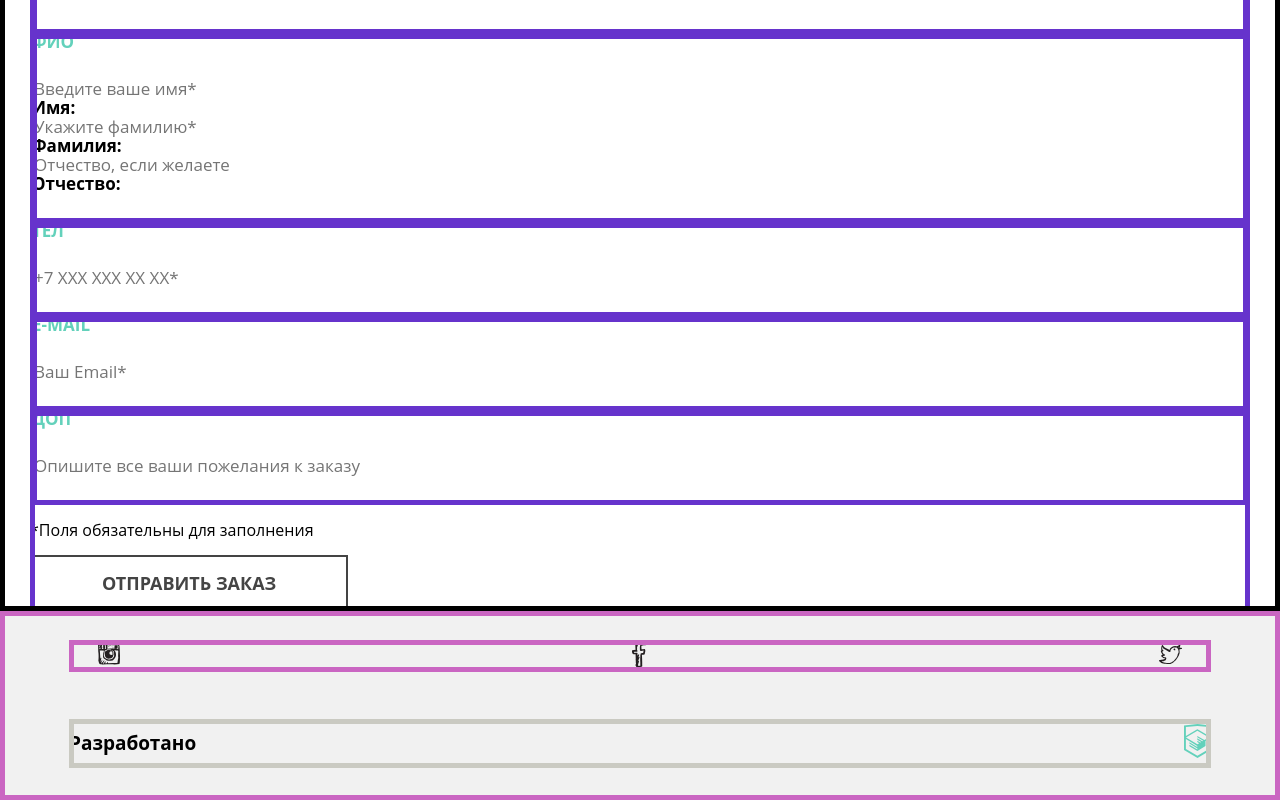
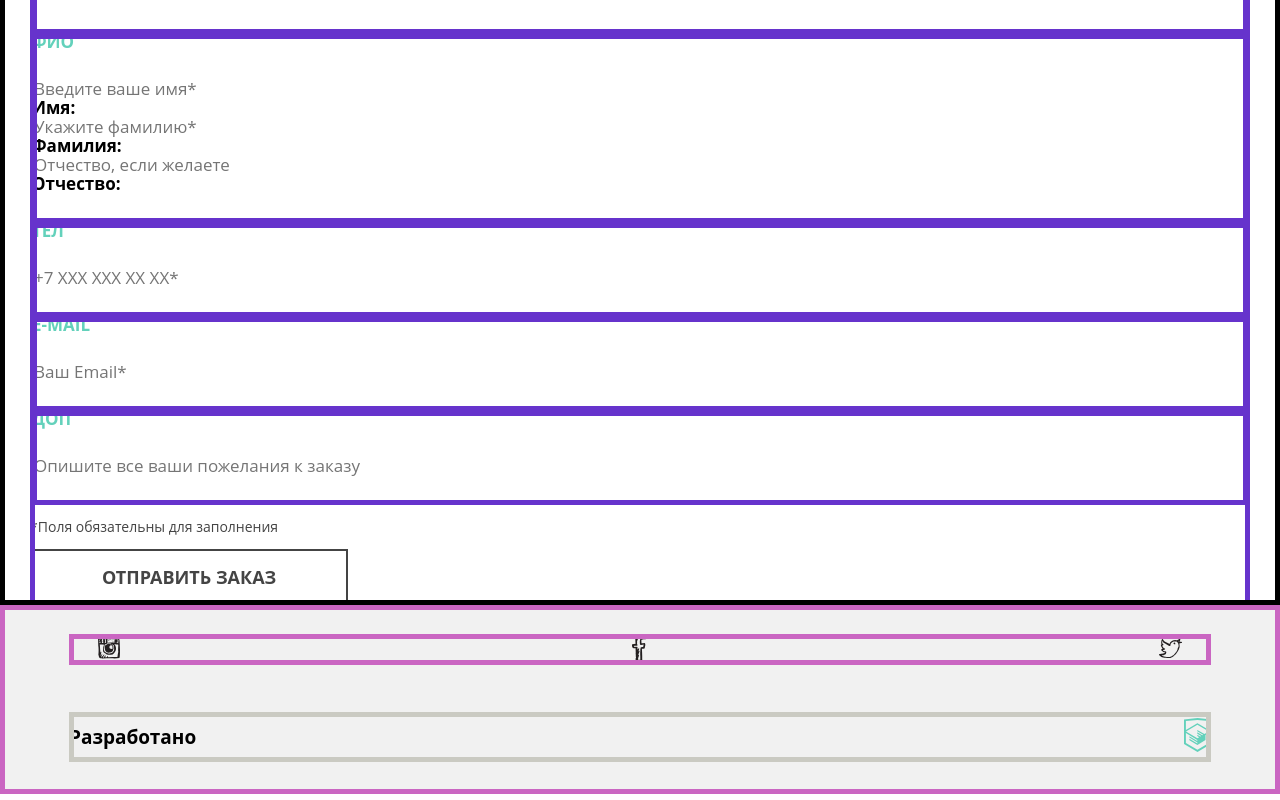
Before and after one commit to mmakeychev91/1588719-mishka-21, a website: page source/form.html in a window 1280 px wide. Shown: the part 931-1731 px from the top of the page. Drawn offline with nearby package versions, Linux system fonts and the light colour scheme; files that its build step writes are made by us from their sources.

Commit message:
Добавил стилей тексту формы

```diff
--- a/source/sass/blocks/large-blocks/form/main-form.scss
+++ b/source/sass/blocks/large-blocks/form/main-form.scss
@@ -15,3 +15,10 @@
   padding: 0;
   list-style: none;
 }
+
+.main-form__text {
+  font-weight: 400;
+  font-size: 14px;
+  line-height: 16px;
+  color: $basic-gray;
+}
```
